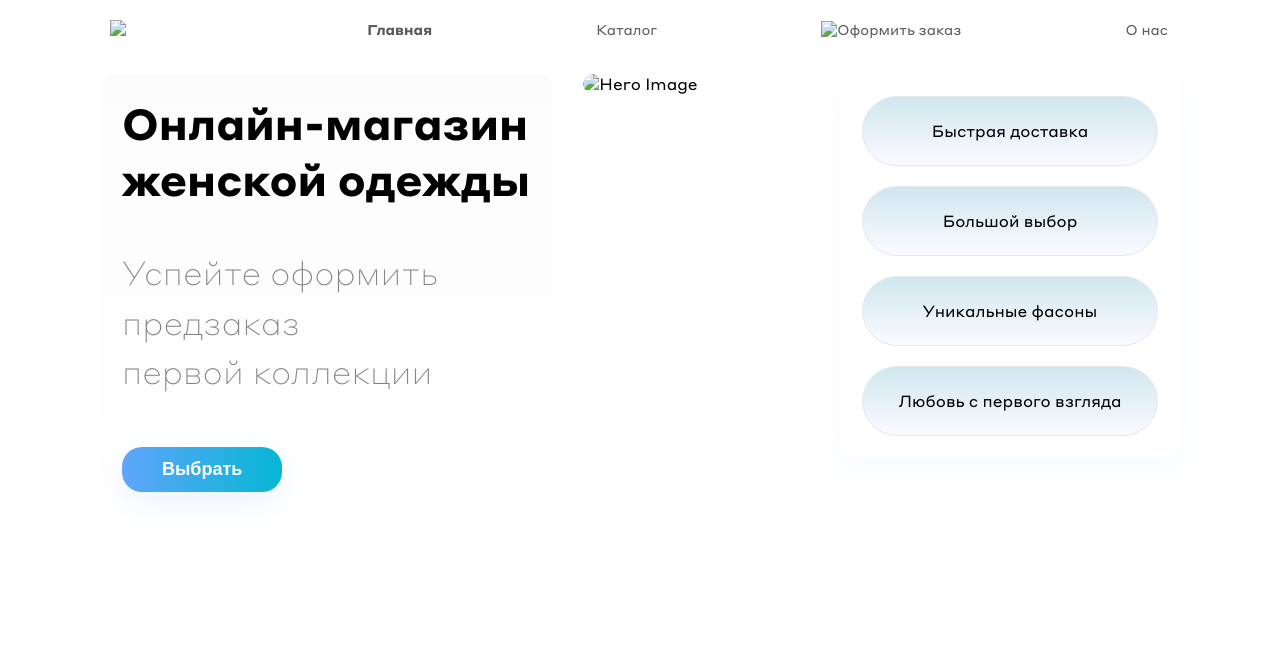
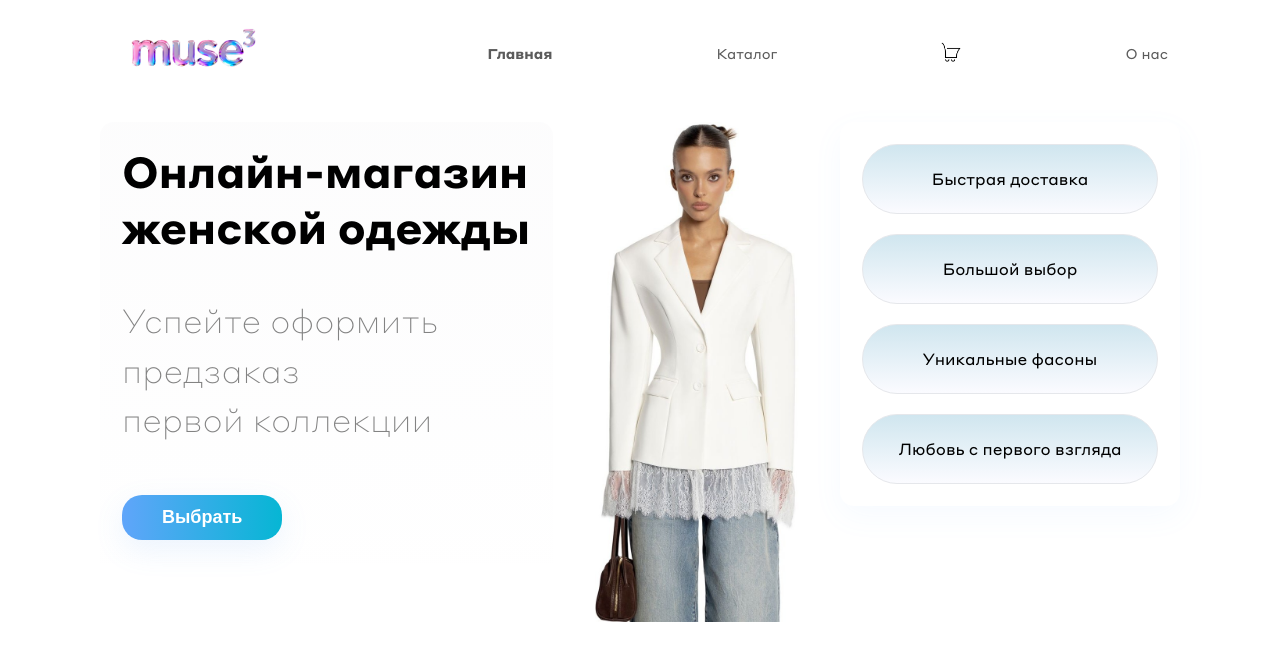
Before and after one commit to anastassieok/-2, a plain HTML site: page index.html in a window 1280 px wide. Drawn offline with Linux system fonts and the light colour scheme; files whose address does not match are found by name.

Commit message:
Update index.html
Signed-off-by: anastassieok <anastassieok@gmail.com>

```diff
--- a/index.html
+++ b/index.html
@@ -13,14 +13,14 @@
         <header>
             <div class="brand">
                 <div class="logo">
-                    <img src="images/logoteam muse3.png" width="170" alt="Logo">
+                    <img src="logoteam muse3.png" width="170" alt="Logo">
                 </div>
             </div>
             <nav class="nav">
                 <a href="index.html"><strong>Главная</strong></a>
                 <a href="index_page2.html">Каталог</a>
                 <a href="index_page3.html">
-                    <img src="images/guidance_shop.png" alt="Оформить заказ" width="20">
+                    <img src="guidance_shop.png" alt="Оформить заказ" width="20">
                 </a>
                 <a href="index_page4.html">О нас</a>
             </nav>
@@ -36,7 +36,7 @@
             </div>
 
             <div class="hero-center">
-                <img src="images/jacket.jpeg" class="hero-image" alt="Hero Image">
+                <img src="jacket.jpeg" class="hero-image" alt="Hero Image">
             </div>
 
             <aside class="hero-right">
@@ -51,4 +51,5 @@
         <script src="script.js"></script>
 </body>
 
+
 </html>
```
